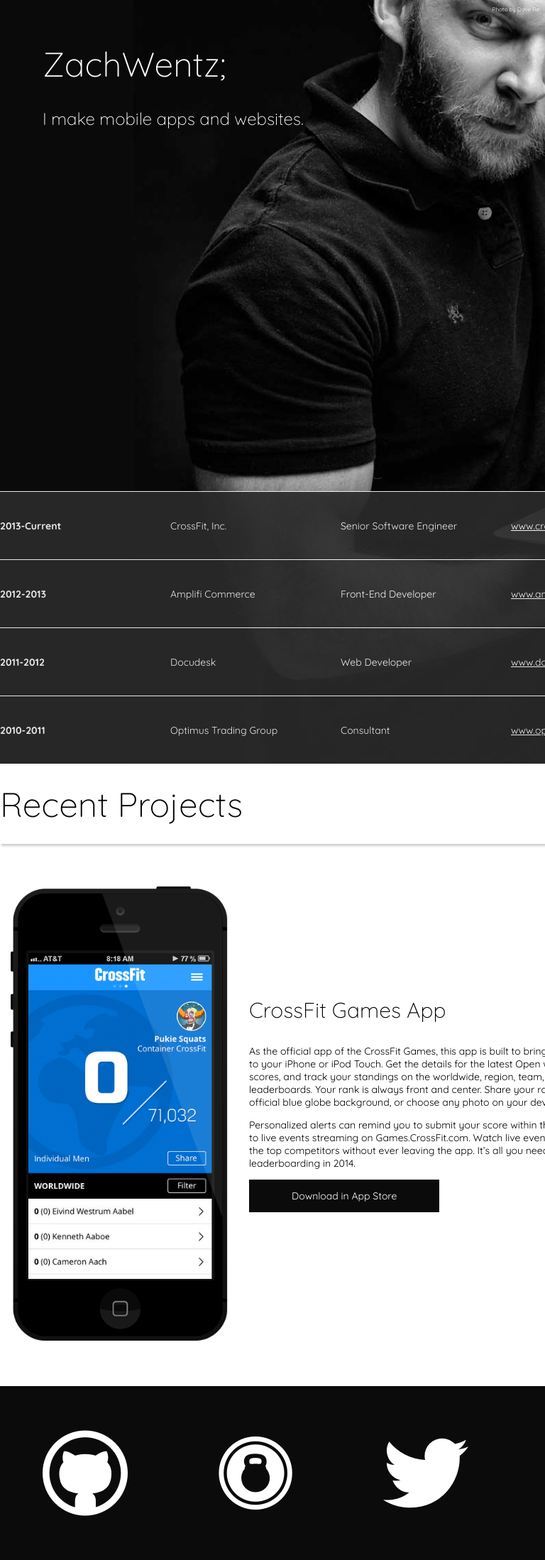
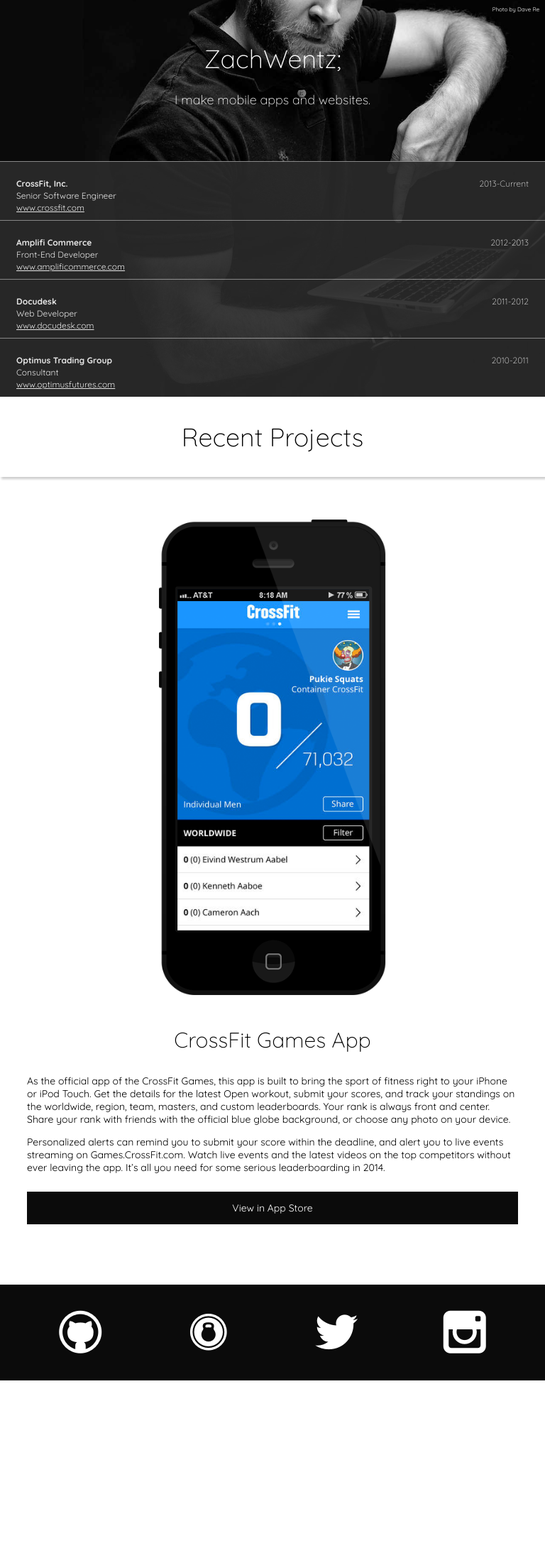
Before and after one commit to zkwentz/zkwentz.github.io, a Jekyll site: the page built from index.html, in a window 768 px wide. Shown: the whole page at 71% size. Built offline with Jekyll 4.4.1, drawn with Linux system fonts in a browser that asks for light colours; nearby versions of some CDN libraries; Markdown is read by kramdown in place of the engine named in the settings; after the commit the page ends 1945 px from its top, so only the background shows below that.

Commit message:
responsive styling

```diff
--- a/css/main.css
+++ b/css/main.css
@@ -21,9 +21,12 @@ body {
 #home {
     background-image: url(../img/zach.jpg);
     background-size: cover;
+    background-position: center;
     color: #FFF;
     padding: 0px;
 }
+
+
 
 #masthead {
     padding: 60px;
@@ -61,7 +64,7 @@ h1, h2, h3, h4, h5, h6 {
     height: 96px;
     background-color: #2b2b2b;
     opacity: .9;
-    border-top: 1px solid #fff;
+    border-top: 1px solid rgba(255,255,255,0.5);
 }
 
 .work-history .job:hover {
@@ -73,7 +76,7 @@ h1, h2, h3, h4, h5, h6 {
 }
 
 .contained {
-    width: 960px;
+    width: 970px;
     margin: 0 auto;
 }
 
@@ -108,6 +111,7 @@ h1, h2, h3, h4, h5, h6 {
 
 .project .screenshot {
     width: 35%;
+    text-align: center;
 }
 
 .project .screenshot > img {
@@ -227,3 +231,117 @@ h1, h2, h3, h4, h5, h6 {
 .icon-svbtle:before {
 	content: "\e603";
 }
+
+
+
+/* Tablet Devices */
+@media (min-width: 768px) and (max-width: 992px) {
+    .contained {
+      width: 750px;
+    }
+
+    .work-history .job p {
+        font-size: 12px;
+        font-size: 1.2rem;
+    }
+
+    #masthead h1, #projects header h1 {
+        font-size: 36px;
+        font-size: 3.6rem;
+    }
+
+    #masthead h2 {
+        font-size: 18px;
+        font-size: 1.8rem;
+    }
+}
+
+@media (max-width: 768px) {
+   .contained {
+     width: 100%;
+     padding: 0% 3%;
+   }
+
+   h1, h2, h3, h4, h5, h6 {
+     text-align: center;
+   }
+
+   .work-history .job {
+     height: 83px;
+   }
+
+   .work-history .job .job-inner {
+     padding: 3%;
+   }
+
+   .work-history .job p {
+     width: 94%;
+     line-height: normal;
+     margin-bottom: 2px;
+   }
+
+   .work-history .job p:last-child {
+     margin-bottom: 0px;
+   }
+
+   .work-history .job .timeline {
+     position: absolute;
+     text-align: right;
+     font-weight: 300;
+   }
+
+   .work-history .job .company {
+     font-weight: 700;
+   }
+
+   .work-history .job p::after {
+     clear: both;
+     display: inline-block;
+     content: '';
+   }
+
+   /* to be implemented later */
+   .latest-tweet {
+     margin-top: 0px;
+   }
+
+
+   #projects header h1 {
+       font-size: 36px;
+       font-size: 3.6rem;
+   }
+
+   .project .screenshot {
+       width: 100%;
+   }
+
+   .project .screenshot > img {
+       width: 100%;
+       max-width: 320px;
+   }
+
+   .project .description {
+       margin: 40px 0px 0px 0px;
+       width: 100%;
+   }
+
+   .button {
+     display: block;
+     text-align: center;
+     margin: 25px 0px;
+   }
+
+
+
+
+
+
+
+  .network span {
+    line-height: 135px;
+  }
+  .icon-4x {
+    font-size: 60px;
+    font-size: 6rem;
+  }
+}
--- a/index.html
+++ b/index.html
@@ -69,7 +69,7 @@ title: wentz.io
                 <p>
 Personalized alerts can remind you to submit your score within the deadline, and alert you to live events streaming on Games.CrossFit.com. Watch live events and the latest videos on the top competitors without ever leaving the app. It’s all you need for some serious leaderboarding in 2014.</p>
                 <p>
-                <a href="https://itunes.apple.com/us/app/id825019869" class="button" target="_blank">Download in App Store</a>
+                <a href="https://itunes.apple.com/us/app/id825019869" class="button" target="_blank">View in App Store</a>
                 </p>
             </div>
         </div>
```
